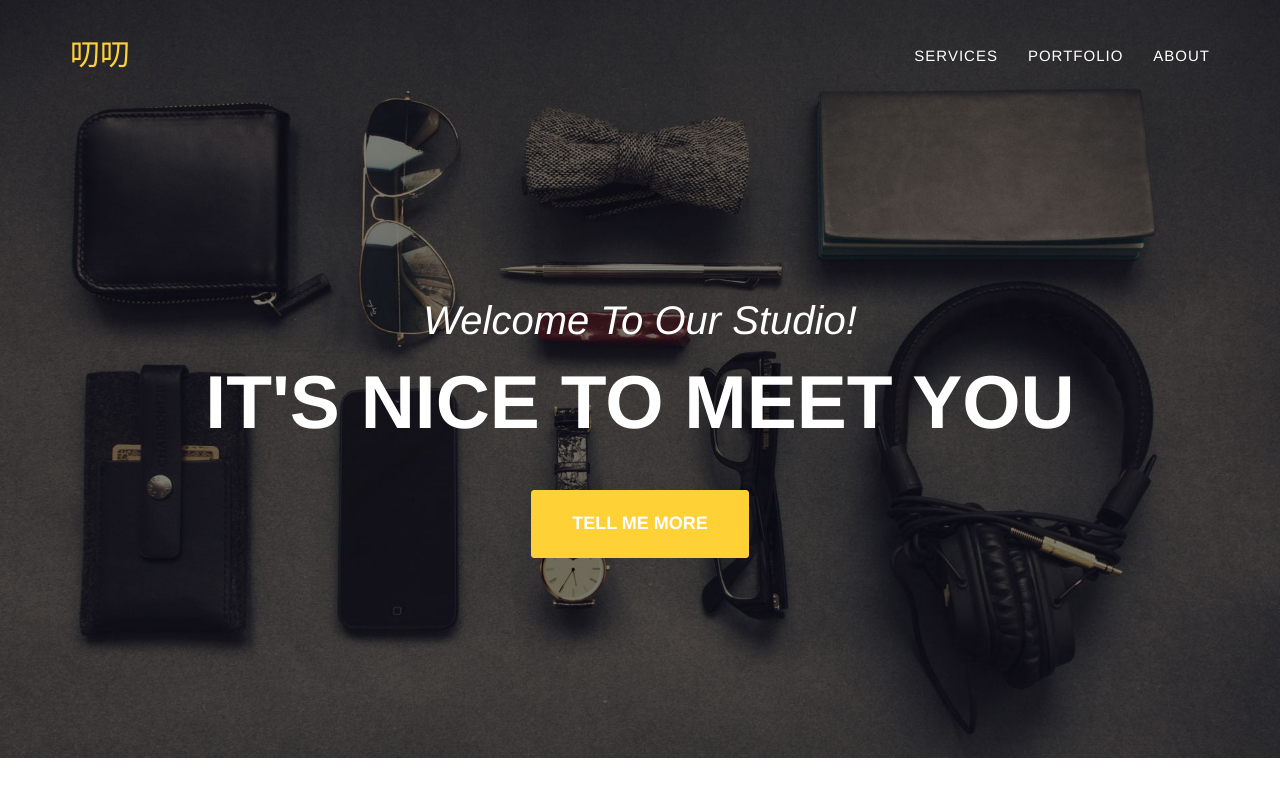
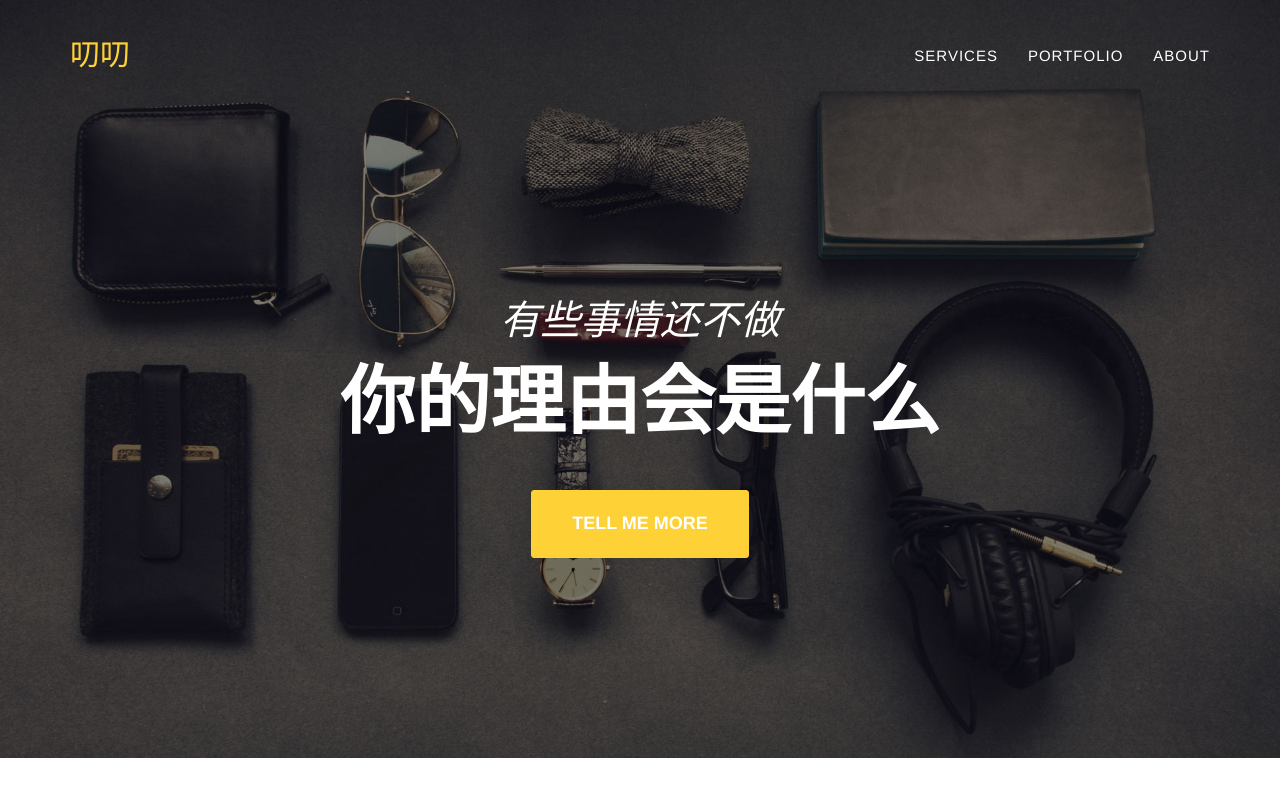
Before and after one commit to Vinwan/vinwan.github.io, a Jekyll site: the page built from index.html, in a window 1280 px wide and 900 px high. Shown: the top 797 px of the window. Built offline with Jekyll 4.4.1, drawn with Linux system fonts in a browser that asks for light colours.

Commit message:
modify slogan

```diff
--- a/_includes/header.html
+++ b/_includes/header.html
@@ -44,8 +44,8 @@
     <header>
         <div class="container">
             <div class="intro-text">
-                <div class="intro-lead-in">Welcome To Our Studio!</div>
-                <div class="intro-heading">It's Nice To Meet You</div>
+                <div class="intro-lead-in">有些事情还不做</div>
+                <div class="intro-heading">你的理由会是什么</div>
                 <a href="#services" class="page-scroll btn btn-xl">Tell Me More</a>
             </div>
         </div>
```
